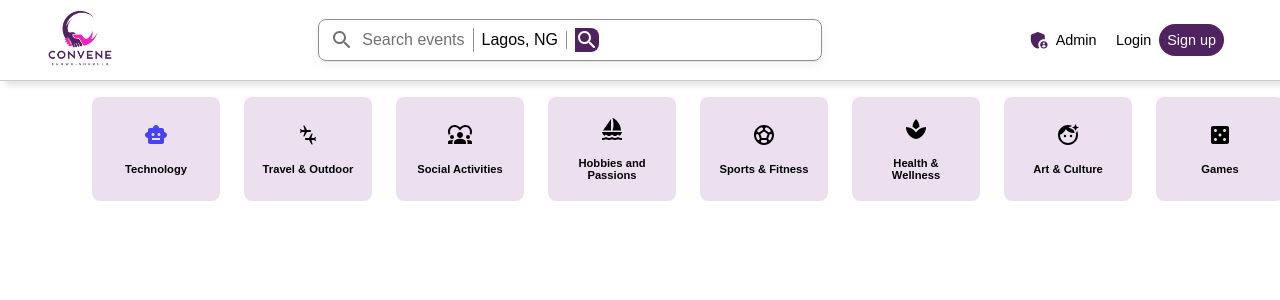
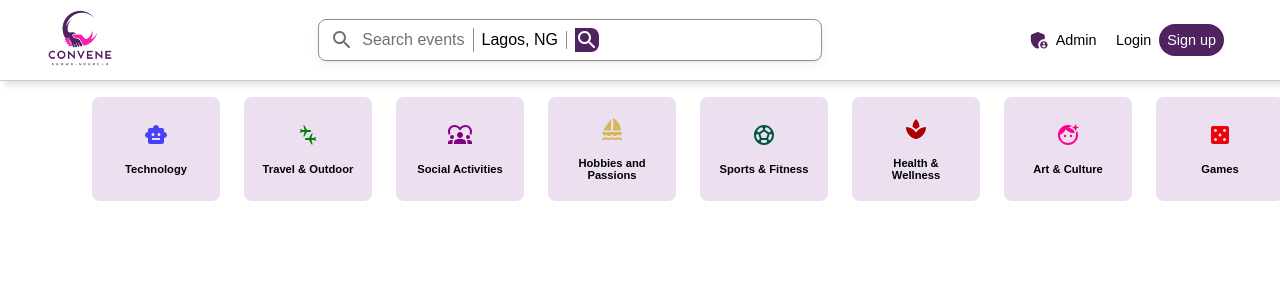
Before and after one commit to ZeeAzeez/convene, a React (Create React App) app: page / in a window 1280 px wide. Shown: the top 300 px of the page. Built offline with nearby package versions, Linux system fonts and the light colour scheme.

Commit message:
created card components

```diff
--- a/src/components/TopCategories/index.js
+++ b/src/components/TopCategories/index.js
@@ -12,14 +12,14 @@ import CasinoIcon from '@mui/icons-material/Casino';
 
 function TopCategories(){
     const categories = [
-        { label: 'Technology', icon: <SmartToyIcon className='technology-icon' /> },
-        { label: 'Travel & Outdoor', icon: <ConnectingAirportsIcon className='connecting-airports-icon' /> },
-        { label: 'Social Activities', icon: <Diversity1Icon className='social-activities-icon' /> },
-        { label: 'Hobbies and Passions', icon: <SailingIcon className='hobbies-icon' /> },
-        { label: 'Sports & Fitness', icon: <SportsSoccerIcon className='sports-icon' /> },
-        { label: 'Health & Wellness', icon: <SpaIcon className='health-icon' /> },
-        { label: 'Art & Culture', icon: <FaceRetouchingNaturalIcon className='arts-icon' /> },
-        { label: 'Games', icon: <CasinoIcon className='games-icon' /> }
+        { label: 'Technology', icon: <SmartToyIcon className='technology-icon' style={{color: "rgba(0, 0, 255, 0.704)"}} /> },
+        { label: 'Travel & Outdoor', icon: <ConnectingAirportsIcon className='connecting-airports-icon' style={{color: "green"}} /> },
+        { label: 'Social Activities', icon: <Diversity1Icon className='social-activities-icon' style={{color: "purple"}} /> },
+        { label: 'Hobbies and Passions', icon: <SailingIcon className='hobbies-icon' style={{color: "#D6B85A"}}/> },
+        { label: 'Sports & Fitness', icon: <SportsSoccerIcon className='sports-icon' style={{color: "#00563B"}}/> },
+        { label: 'Health & Wellness', icon: <SpaIcon className='health-icon' style={{color: "#AA0000"}}/> },
+        { label: 'Art & Culture', icon: <FaceRetouchingNaturalIcon className='arts-icon' style={{color: "#FF0090"}}/> },
+        { label: 'Games', icon: <CasinoIcon className='games-icon' style={{color: "#EF0107"}} /> }
     ];
 
     const [selectedFilter, setSelectedFilter] = useState(null);
--- a/src/components/TopCategories/styles.css
+++ b/src/components/TopCategories/styles.css
@@ -29,6 +29,6 @@
     cursor: pointer;
     transition: all 0.3s ease;
 }
-.technology-icon{
+/* .technology-icon{
     color: rgba(0, 0, 255, 0.704);
-}
+} */
```
Also changed, not shown: src/components/EventCards/card.js (added, +10 -0 lines), src/components/EventCards/index.js (added, +10 -0 lines), src/components/EventCards/styles.css (added).
